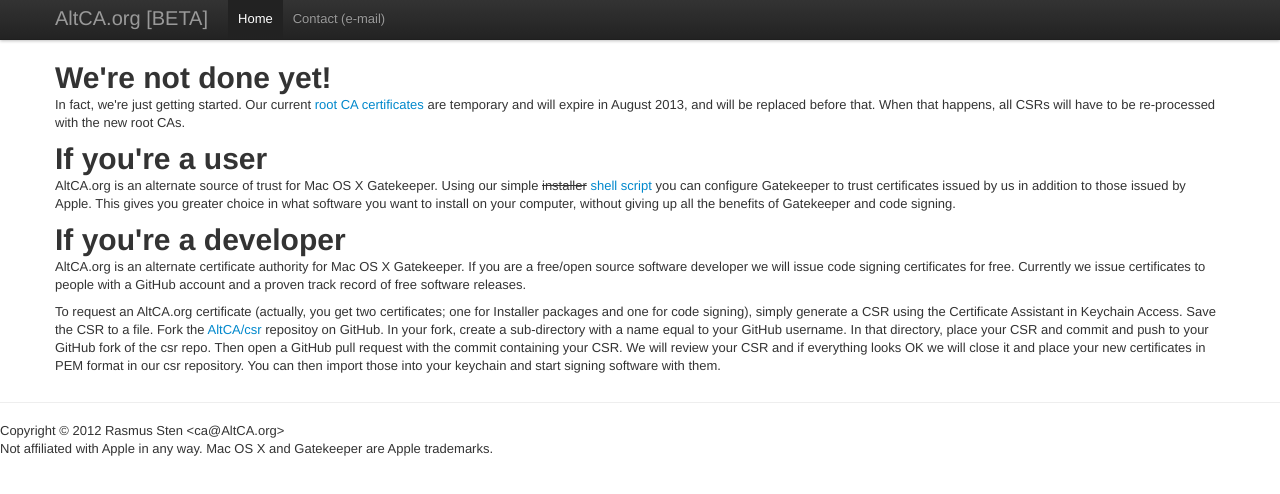
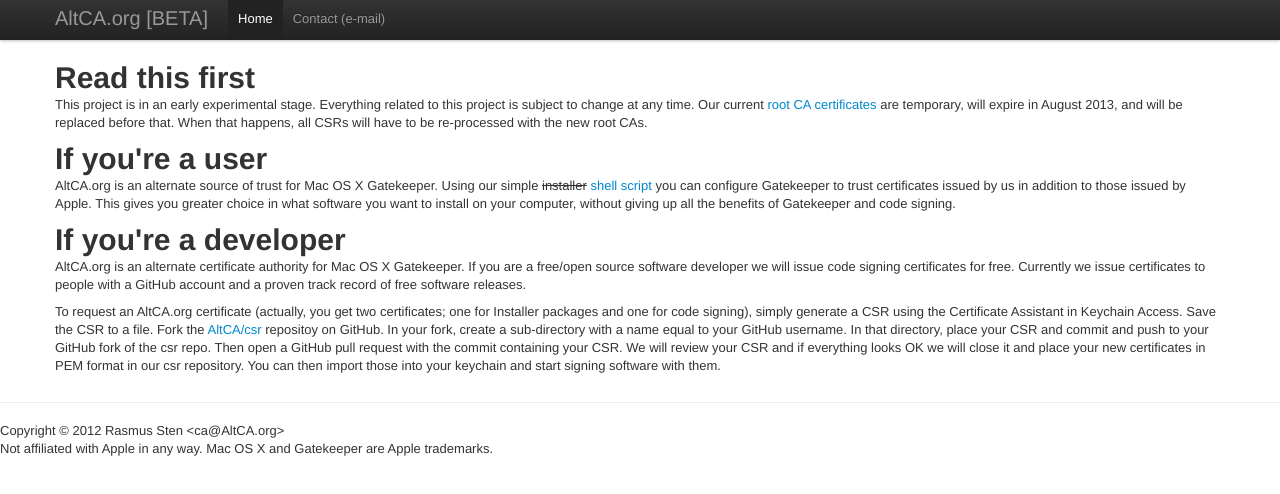
Before and after one commit to AltCA/www, a plain HTML site: page index.html in a window 1280 px wide. Drawn offline with Linux system fonts and the light colour scheme.

Commit message:
clarify beta disclaimer

```diff
--- a/index.html
+++ b/index.html
@@ -51,8 +51,8 @@
     </div>
 
     <div class="container">
-      <h1>We're not done yet!</h1>
-      <p>In fact, we're just getting started. Our current <a href="https://github.com/AltCA/roots">root CA certificates</a> are temporary and will expire in August 2013,
+      <h1>Read this first</h1>
+      <p>This project is in an early experimental stage. Everything related to this project is subject to change at any time. Our current <a href="https://github.com/AltCA/roots">root CA certificates</a> are temporary, will expire in August 2013,
 	and will be replaced before that.
 	When that happens, all CSRs will have to be re-processed with the new root CAs.
       <h1>If you're a user</h1>
```
